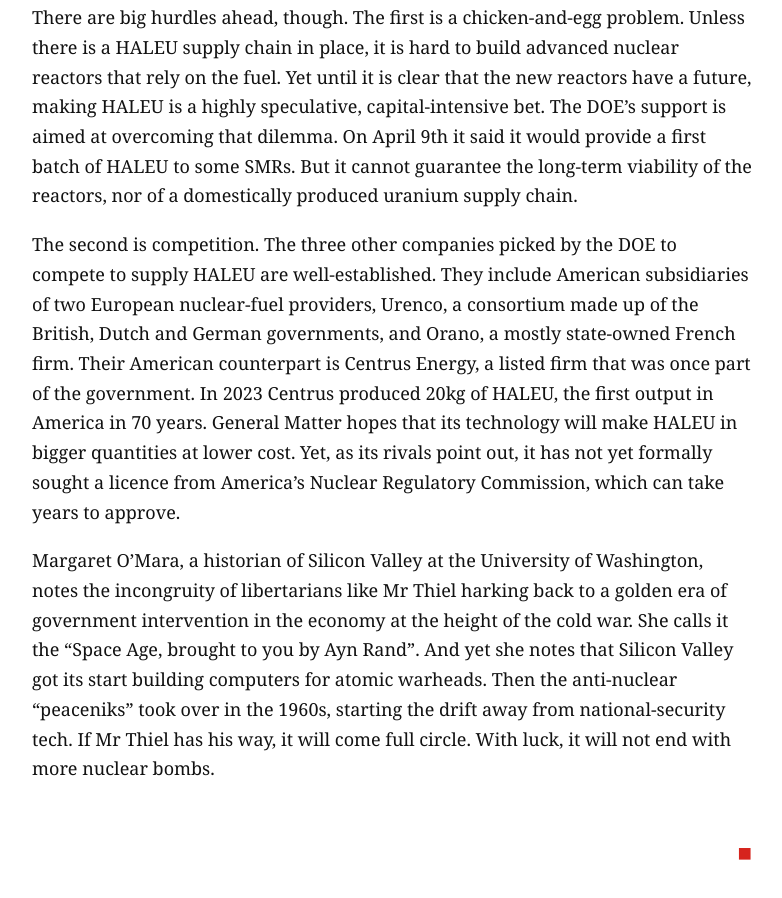
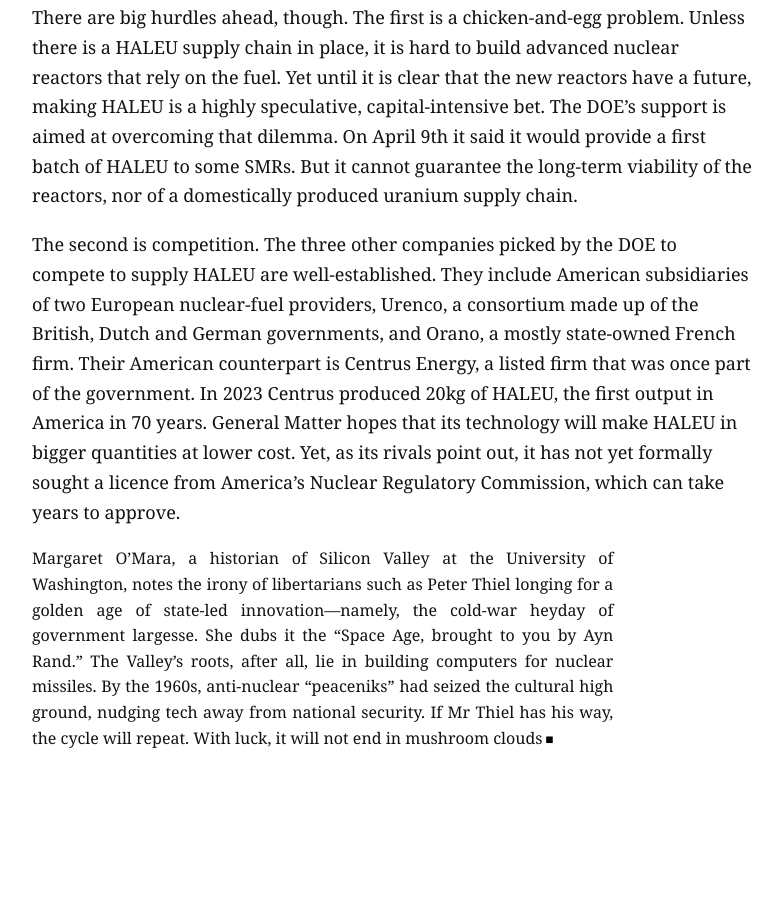
Before and after one commit to abikesa/economist-ipynb, a plain HTML site: page index.html in a window 1280 px wide. Shown: the part 3145-4043 px from the top of the page, without its empty margins (248-1030 px from the left). After the commit the page ends 3944 px from the top, so only its background shows below. Drawn offline with Linux system fonts and the light colour scheme.

Commit message:
imitative-- for now

```diff
--- a/index.html
+++ b/index.html
@@ -94,6 +94,22 @@
   margin: 1rem 0;
 }
 
+  .econ-style {
+  font-family: Georgia, 'Times New Roman', Times, serif;
+  font-size: 1rem;
+  line-height: 1.6;
+  max-width: 65ch;
+  margin: 2rem auto;
+  text-align: justify;
+}
+
+.econ-dot {
+  font-size: 0.85em;
+  padding-left: 0.2em;
+  color: black;
+}
+
+
 </style>
 
 
@@ -143,6 +159,6 @@
 
 <p>The second is competition. The three other companies picked by the DOE to compete to supply HALEU are well-established. They include American subsidiaries of two European nuclear-fuel providers, Urenco, a consortium made up of the British, Dutch and German governments, and Orano, a mostly state-owned French firm. Their American counterpart is Centrus Energy, a listed firm that was once part of the government. In 2023 Centrus produced 20kg of HALEU, the first output in America in 70 years. General Matter hopes that its technology will make HALEU in bigger quantities at lower cost. Yet, as its rivals point out, it has not yet formally sought a licence from America’s Nuclear Regulatory Commission, which can take years to approve.</p>
 
-<p>Margaret O’Mara, a historian of Silicon Valley at the University of Washington, notes the incongruity of libertarians like Mr Thiel harking back to a golden era of government intervention in the economy at the height of the cold war. She calls it the “Space Age, brought to you by Ayn Rand”. And yet she notes that Silicon Valley got its start building computers for atomic warheads. Then the anti-nuclear “peaceniks” took over in the 1960s, starting the drift away from national-security tech. If Mr Thiel has his way, it will come full circle. With luck, it will not end with more nuclear bombs.</p>
-
-<footer>■</footer>
+<p class="econ-style">
+  Margaret O’Mara, a historian of Silicon Valley at the University of Washington, notes the irony of libertarians such as Peter Thiel longing for a golden age of state-led innovation—namely, the cold-war heyday of government largesse. She dubs it the “Space Age, brought to you by Ayn Rand.” The Valley’s roots, after all, lie in building computers for nuclear missiles. By the 1960s, anti-nuclear “peaceniks” had seized the cultural high ground, nudging tech away from national security. If Mr Thiel has his way, the cycle will repeat. With luck, it will not end in mushroom clouds<span class="econ-dot">■</span>
+</p>
```
